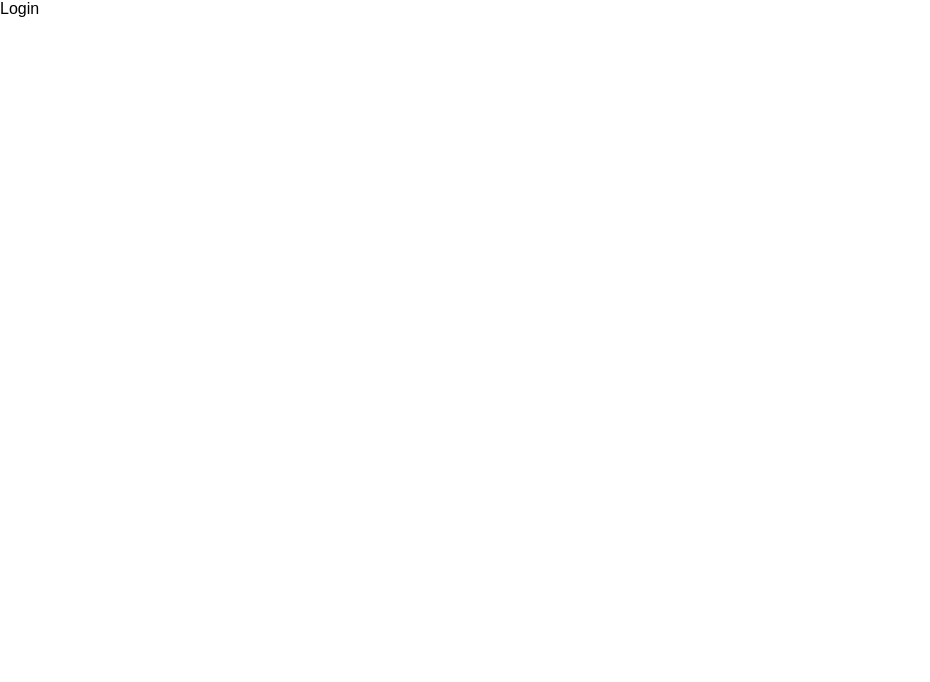
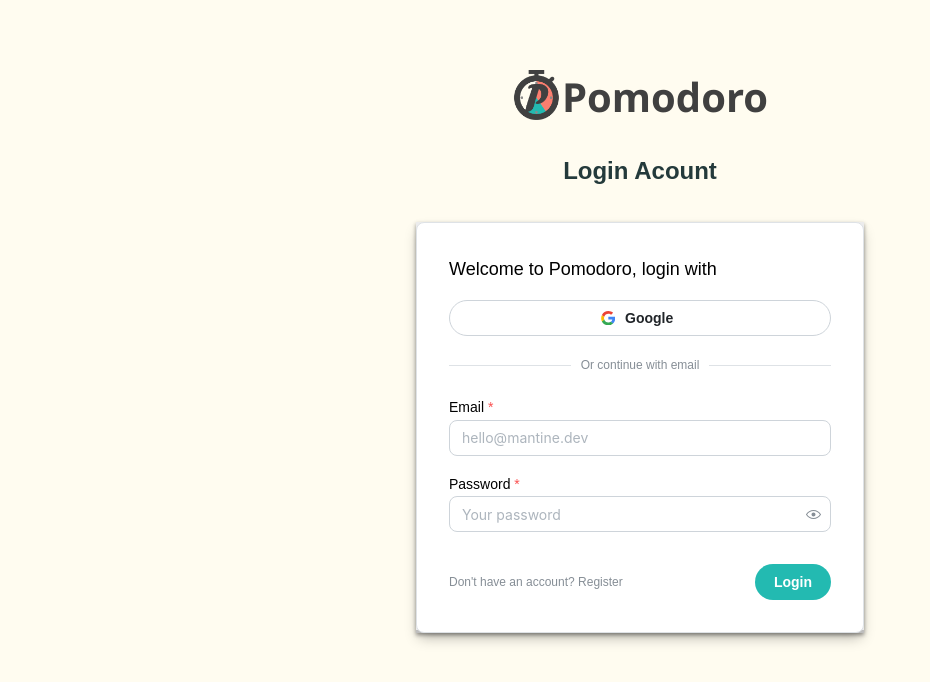
Before and after one commit to rayder-dev/Pomodoro-AI, a React (Vite) app: page /sign-in in a window 1280 px wide. Shown: the top 682 px of the page, without its empty margins (0-930 px from the left). Built offline with nearby package versions, Linux system fonts and the light colour scheme.

Commit message:
Added Login using Mantine Component Library

```diff
--- a/package.json
+++ b/package.json
@@ -12,6 +12,9 @@
   "dependencies": {
     "@emotion/react": "^11.13.3",
     "@emotion/styled": "^11.13.0",
+    "@mantine/core": "^7.13.2",
+    "@mantine/form": "^7.13.2",
+    "@mantine/hooks": "^7.13.2",
     "@mui/icons-material": "^6.1.1",
     "@mui/material": "^6.1.1",
     "react": "^18.3.1",
@@ -27,6 +30,9 @@
     "eslint-plugin-react-hooks": "^5.1.0-rc.0",
     "eslint-plugin-react-refresh": "^0.4.9",
     "globals": "^15.9.0",
+    "postcss": "^8.4.47",
+    "postcss-preset-mantine": "^1.17.0",
+    "postcss-simple-vars": "^7.0.1",
     "typescript": "^5.5.3",
     "typescript-eslint": "^8.0.1",
     "vite": "^5.4.1"
--- a/src/App.css
+++ b/src/App.css
@@ -1,8 +1,11 @@
+@import '@mantine/core/styles.css';
+
 body {
   margin: 0;
   font-family: sans-serif;
   /* Enable touch scrolling while hiding the scrollbar */
   -webkit-overflow-scrolling: touch; /* For smooth scrolling on iOS */
+  background: #fffcf0;
 }
 
 hr {
--- /dev/null
+++ b/src/components/buttons/Google-Button.tsx
@@ -0,0 +1,38 @@
+import { Button, ButtonProps } from '@mantine/core';
+
+function GoogleIcon(props: React.ComponentPropsWithoutRef<'svg'>) {
+  return (
+    <svg
+      xmlns="http://www.w3.org/2000/svg"
+      preserveAspectRatio="xMidYMid"
+      viewBox="0 0 256 262"
+      style={{ width: '0.9rem', height: '0.9rem' }}
+      {...props}
+    >
+      <path
+        fill="#4285F4"
+        d="M255.878 133.451c0-10.734-.871-18.567-2.756-26.69H130.55v48.448h71.947c-1.45 12.04-9.283 30.172-26.69 42.356l-.244 1.622 38.755 30.023 2.685.268c24.659-22.774 38.875-56.282 38.875-96.027"
+      />
+      <path
+        fill="#34A853"
+        d="M130.55 261.1c35.248 0 64.839-11.605 86.453-31.622l-41.196-31.913c-11.024 7.688-25.82 13.055-45.257 13.055-34.523 0-63.824-22.773-74.269-54.25l-1.531.13-40.298 31.187-.527 1.465C35.393 231.798 79.49 261.1 130.55 261.1"
+      />
+      <path
+        fill="#FBBC05"
+        d="M56.281 156.37c-2.756-8.123-4.351-16.827-4.351-25.82 0-8.994 1.595-17.697 4.206-25.82l-.073-1.73L15.26 71.312l-1.335.635C5.077 89.644 0 109.517 0 130.55s5.077 40.905 13.925 58.602l42.356-32.782"
+      />
+      <path
+        fill="#EB4335"
+        d="M130.55 50.479c24.514 0 41.05 10.589 50.479 19.438l36.844-35.974C195.245 12.91 165.798 0 130.55 0 79.49 0 35.393 29.301 13.925 71.947l42.211 32.783c10.59-31.477 39.891-54.251 74.414-54.251"
+      />
+    </svg>
+  );
+}
+
+function GoogleButton(
+  props: ButtonProps & React.ComponentPropsWithoutRef<'button'>
+) {
+  return <Button leftSection={<GoogleIcon />} variant="default" {...props} />;
+}
+
+export default GoogleButton;
--- /dev/null
+++ b/src/components/forms/Auth-Form.tsx
@@ -0,0 +1,123 @@
+import { useToggle, upperFirst } from '@mantine/hooks';
+import { useForm } from '@mantine/form';
+import {
+  TextInput,
+  PasswordInput,
+  Text,
+  Paper,
+  Group,
+  PaperProps,
+  Button,
+  Divider,
+  Checkbox,
+  Anchor,
+  Stack,
+} from '@mantine/core';
+import GoogleButton from '../buttons/Google-Button';
+
+function AuthenticationForm(props: PaperProps) {
+  const [type, toggle] = useToggle(['login', 'register']);
+  const form = useForm({
+    initialValues: {
+      email: '',
+      name: '',
+      password: '',
+      terms: true,
+    },
+
+    validate: {
+      email: (val) => (/^\S+@\S+$/.test(val) ? null : 'Invalid email'),
+      password: (val) =>
+        val.length <= 6
+          ? 'Password should include at least 6 characters'
+          : null,
+    },
+  });
+
+  return (
+    <Paper radius="md" p="xl" withBorder {...props}>
+      <Text size="lg" fw={500}>
+        Welcome to Pomodoro, {type} with
+      </Text>
+
+      <Group grow mb="md" mt="md">
+        <GoogleButton radius="xl">Google</GoogleButton>
+      </Group>
+
+      <Divider label="Or continue with email" labelPosition="center" my="lg" />
+
+      <form onSubmit={form.onSubmit(() => {})}>
+        <Stack>
+          {type === 'register' && (
+            <TextInput
+              label="Name"
+              placeholder="Your name"
+              value={form.values.name}
+              onChange={(event) =>
+                form.setFieldValue('name', event.currentTarget.value)
+              }
+              radius="md"
+            />
+          )}
+
+          <TextInput
+            required
+            label="Email"
+            placeholder="hello@mantine.dev"
+            value={form.values.email}
+            onChange={(event) =>
+              form.setFieldValue('email', event.currentTarget.value)
+            }
+            error={form.errors.email && 'Invalid email'}
+            radius="md"
+          />
+
+          <PasswordInput
+            required
+            label="Password"
+            placeholder="Your password"
+            value={form.values.password}
+            onChange={(event) =>
+              form.setFieldValue('password', event.currentTarget.value)
+            }
+            error={
+              form.errors.password &&
+              'Password should include at least 6 characters'
+            }
+            radius="md"
+          />
+
+          {type === 'register' && (
+            <Checkbox
+              color="#23bab1"
+              label="I accept terms and conditions"
+              checked={form.values.terms}
+              onChange={(event) =>
+                form.setFieldValue('terms', event.currentTarget.checked)
+              }
+            />
+          )}
+        </Stack>
+
+        <Group justify="space-between" mt="xl">
+          <Anchor
+            component="button"
+            type="button"
+            c="dimmed"
+            onClick={() => toggle()}
+            size="xs"
+          >
+            {type === 'register'
+              ? 'Already have an account? Login'
+              : "Don't have an account? Register"}
+          </Anchor>
+          <Button type="submit" radius="xl" color="#23bab1">
+            {upperFirst(type)}
+          </Button>
+        </Group>
+      </form>
+    </Paper>
+  );
+}
+
+export default AuthenticationForm;
--- a/src/components/logo/Pomodoro-logo.tsx
+++ b/src/components/logo/Pomodoro-logo.tsx
@@ -11,7 +11,7 @@
     <Link to={to} className={`${Styles['site-logo']} ${className}`}>
       <img src="/assets/logo.png" alt="img2" className={Styles['img-logo']} />
       <span>
-        <span className={Styles['visually-hidden']}>P</span>omodoro
+        <span className={Styles['website-name']}>P</span>omodoro
       </span>
     </Link>
   );
--- a/src/components/logo/styles/pomodoro-logo.module.css
+++ b/src/components/logo/styles/pomodoro-logo.module.css
@@ -30,7 +30,7 @@
 }
 
 /* Hidden but still accessible to screen readers and SEO */
-.visually-hiddens {
+.website-name {
   position: absolute;
   width: 1px;
   height: 1px;
@@ -39,6 +39,11 @@
   overflow: hidden;
   clip: rect(0, 0, 0, 0);
   border: 0;
+}
+
+.site-logo span:hover,
+.site-logo span:focus {
+  color: #23bab1;
 }
 
 @media (min-width: 575px) {
--- a/src/main.tsx
+++ b/src/main.tsx
@@ -1,9 +1,12 @@
 import { StrictMode } from 'react';
 import { createRoot } from 'react-dom/client';
+import { MantineProvider } from '@mantine/core';
 import App from './App.tsx';
 
 createRoot(document.getElementById('root')!).render(
   <StrictMode>
-    <App />
-  </StrictMode>,
+    <MantineProvider>
+      <App />
+    </MantineProvider>
+  </StrictMode>
 );
--- a/src/pages/Login.tsx
+++ b/src/pages/Login.tsx
@@ -1,5 +1,18 @@
-function Login() {
-  return <div>Login</div>;
-}
+import React from 'react';
+import Styles from './styles/login.module.css';
+import AuthenticationForm from '../components/forms/Auth-Form';
+import PomodoroLogo from '../components/logo/Pomodoro-logo';
+
+const Login = () => {
+  return (
+    <div className={Styles['login-container']}>
+      <PomodoroLogo to="/" />
+      <h2 className={Styles['login-subtext']}>Login Acount</h2>
+      <div className={Styles['login-card']}>
+        <AuthenticationForm />
+      </div>
+    </div>
+  );
+};
 
 export default Login;
--- a/src/pages/styles/home.module.css
+++ b/src/pages/styles/home.module.css
@@ -40,7 +40,7 @@
 .grid-container {
   display: grid;
   grid-template-columns: 1fr;
-  border-radius: 1em;
+  /* border-radius: 1em; */
   border-bottom: 3px solid #1b2929;
   margin: 0;
 }
@@ -73,7 +73,7 @@
 
 @media (min-width: 680px) {
   .grid-container {
-    grid-template: 1fr 0.3fr 0.7fr / 1fr 1fr; /* 3 rows 2 columns */
+    grid-template: 0.6fr 0.7fr 0.6fr / 1fr 1fr; /* swap space of 1st & 2nd row */
     box-shadow: 0 2em #444b4d, inset 0 -2px #243a3bad;
   }
 
@@ -81,33 +81,16 @@
     margin: 1em;
   }
 
-  .item-timing {
-    flex-direction: row;
-    grid-area: 2 / 1 / 3 / span 2; /* give timing 2 column space */
-  }
-
-  .item-note {
-    grid-column: span 2; /* give notepad 2 column space */
-  }
-}
-
-@media (min-width: 1024px) {
-  .grid-container {
-    grid-template: 0.6fr 0.7fr 0.6fr / 1fr 1fr; /* swap space of 1st & 2nd row */
-    box-shadow: 0 2em #444b4d, inset 0 -2px #243a3bad;
-  }
-
   .item-clock {
     grid-row: span 2; /* give clock 2 row space */
   }
 
   .item-timing {
-    flex-direction: column;
     grid-area: auto; /* give timing 2 column space */
   }
 
-  .item-task {
-    grid-area: auto; /* give task 2 row space */
+  .item-note {
+    grid-column: span 2; /* give notepad 2 column space */
   }
 }
 
--- a/src/pages/styles/login.module.css
+++ b/src/pages/styles/login.module.css
@@ -0,0 +1,26 @@
+.login-container {
+  display: flex;
+  flex-direction: column;
+  justify-content: center;
+  align-items: center;
+  gap: 0.8em;
+  height: 100vh;
+  padding-bottom: 6em;
+}
+
+.login-subtext {
+  font-size: 1.5rem;
+  font-weight: 600;
+}
+
+.login-card {
+  background: rgb(236, 236, 236);
+  box-shadow: rgba(0, 0, 0, 0.4) 0px 2px 4px,
+    rgba(0, 0, 0, 0.3) 0px 7px 13px -3px, rgba(0, 0, 0, 0.2) 0px -3px 0px inset;
+}
+
+@media (min-width: 1024px) {
+  .login-card {
+    width: 35%;
+  }
+}
```
Also changed, not shown: 2 other files (tests, documents, lock files or other folders).
